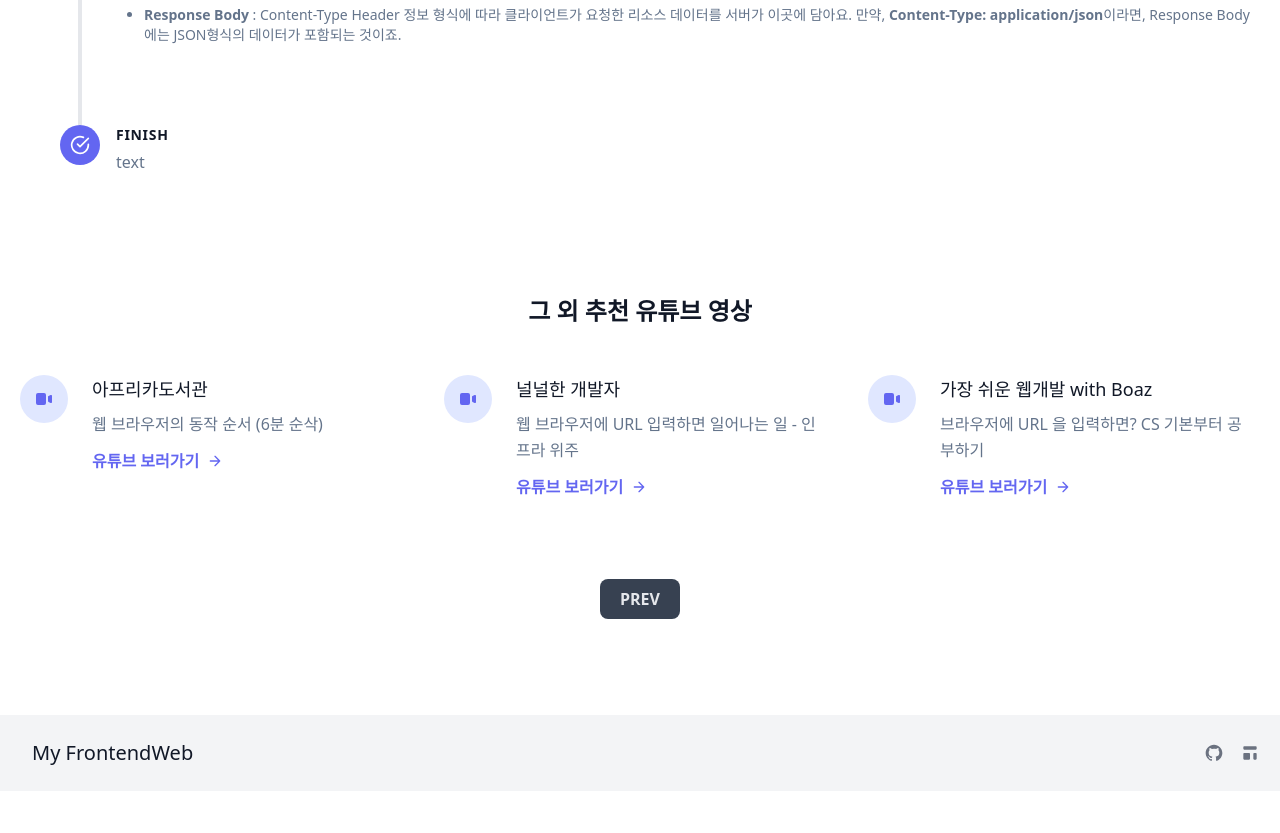
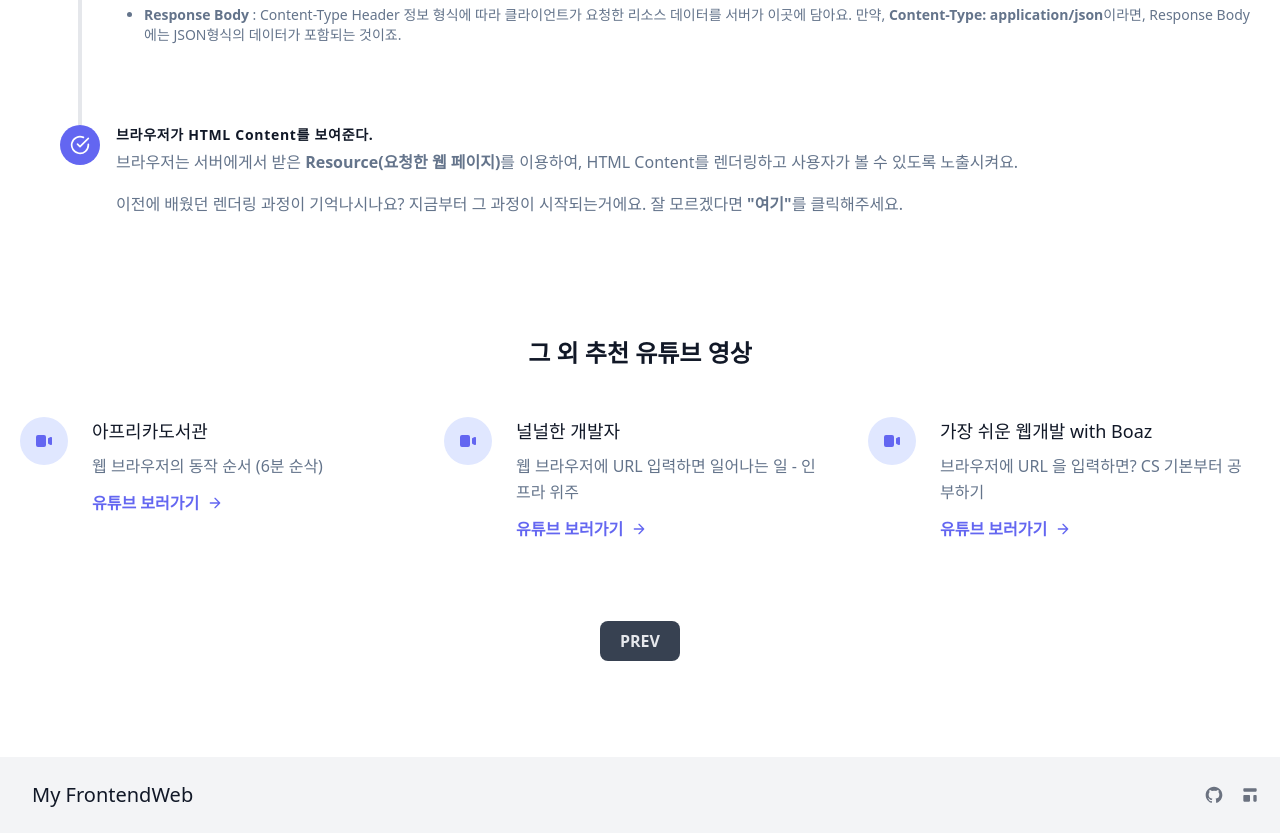
Before and after one commit to Lee-Sang-Beom/nextjs_and_notion, a Next.js app: page /web_basic/browser_search in a window 1280 px wide. Shown: the part 3425-4258 px from the top of the page. Before the commit the page ends 4216 px from the top, so only its background shows below. Built offline with nearby package versions, Linux system fonts and the light colour scheme.

Commit message:
complete make page : browser_search page

```diff
--- a/pages/web_basic/browser_search.tsx
+++ b/pages/web_basic/browser_search.tsx
@@ -345,10 +345,17 @@ export default function Browser_search() {
                                     </div>
                                     <div className="flex-grow pl-4">
                                         <h2 className="font-bold title-font text-sm text-gray-900 mb-1 tracking-wider">
-                                            {`FINISH`}
+                                            {`브라우저가 HTML Content를 보여준다.`}
                                         </h2>
+                                        <p className="leading-relaxed mb-4">
+                                            {`브라우저는 서버에게서 받은 `}
+                                            <strong>{`Resource(요청한 웹 페이지)`}</strong>
+                                            {`를 이용하여, HTML Content를 렌더링하고 사용자가 볼 수 있도록 노출시켜요.`}
+                                        </p>
                                         <p className="leading-relaxed">
-                                            {`text`}
+                                            {`이전에 배웠던 렌더링 과정이 기억나시나요? 지금부터 그 과정이 시작되는거에요. 잘 모르겠다면 `}
+                                            <a href="http://localhost:3000/web_basic/rendering">{`"여기"`}</a>
+                                            {`를 클릭해주세요.`}
                                         </p>
                                     </div>
                                 </div>
```
